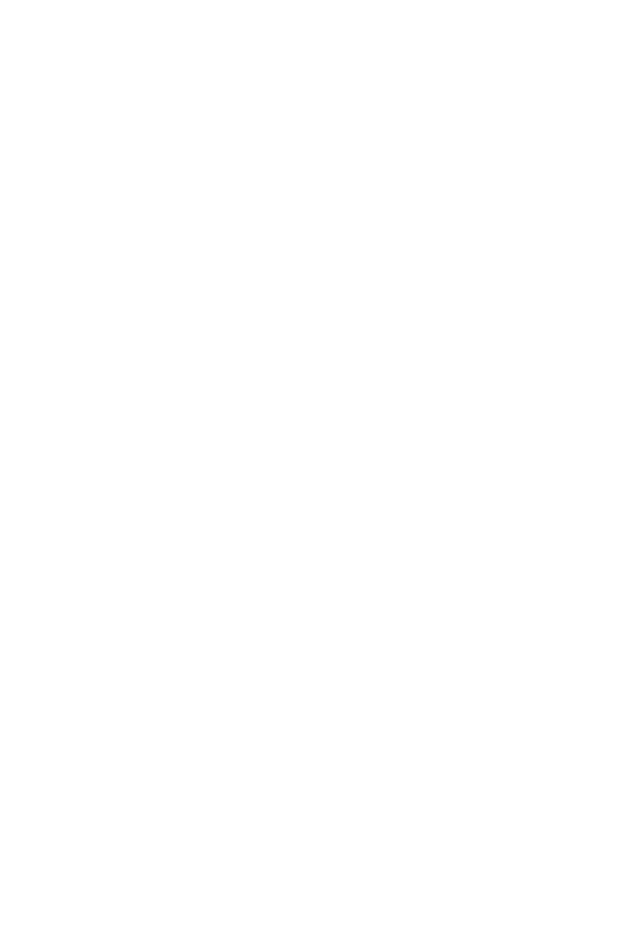
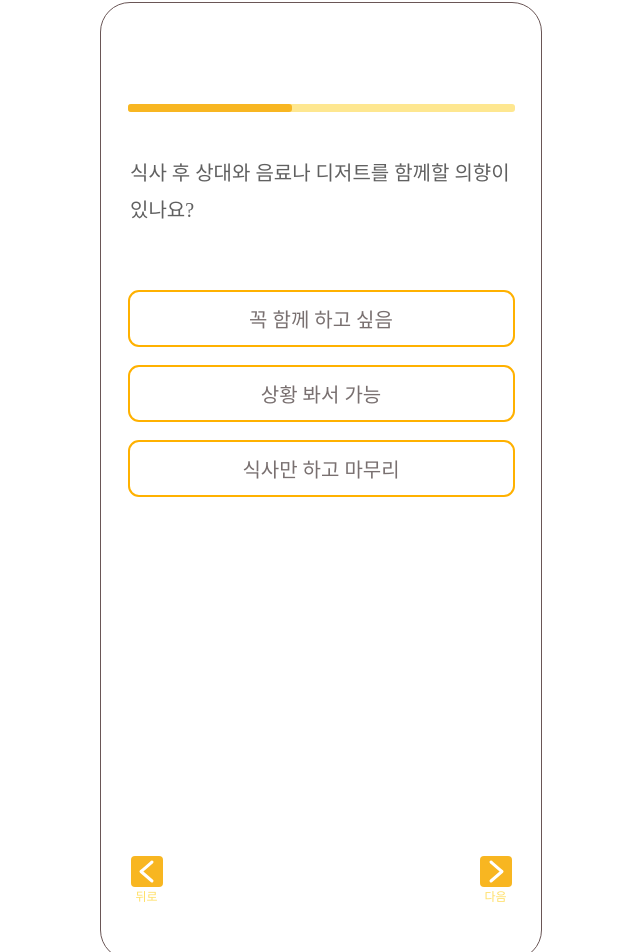
Before and after one commit to 25Eiiii/Eiii-f, a React (Create React App) app in the folder Eiiii/: page /test/step6 in a window 1280 px wide. Before the commit this address had no page. Shown: the part 78-1030 px from the top of the page, without its empty margins (319-959 px from the left). Before the commit the page ends 800 px from the top, so only its background shows below. Built offline with nearby package versions, Linux system fonts and the light colour scheme.

Commit message:
feat: 테스트 step6

```diff
--- a/Eiiii/src/App.js
+++ b/Eiiii/src/App.js
@@ -20,6 +20,7 @@
 import Test2 from "./pages/Test2";
 import Home from "./pages/Home";
 import Test4 from "./pages/Test4";
+import Test6 from "./pages/Test6";
 
 function App() {
   const [dataList, setDataList] = useState([]);
@@ -49,6 +50,7 @@
         <Route path="/test/step2" element={<Test2/>}/>
         <Route path="/home" element={<Home/>}/>
         <Route path="/test/step4" element={<Test4/>}/>
+        <Route path="/test/step6" element={<Test6/>}/>
       </Routes>
     </BrowserRouter>
   );
--- /dev/null
+++ b/Eiiii/src/pages/Test6.jsx
@@ -0,0 +1,60 @@
+import React,{useState} from "react";
+import {useNavigate} from "react-router-dom";
+import * as T from "../styles/pages/styledTest6";
+
+const Test6 = () => {
+    const nevigate = useNavigate();
+
+    const goBack = () => {
+         nevigate(`/test/step5`)
+    }
+    const goNext = () => {
+        nevigate(`/test/step7`)
+    }
+
+    const [selected,setSelected] = useState();
+    return(
+        <T.Container>
+            <T.Progress>
+                <T.Progressbar>
+                </T.Progressbar>
+            </T.Progress>
+            <T.Text1>
+                식사 후 상대와 음료나 디저트를 함께할 의향이 있나요?
+            </T.Text1>
+            <T.Option1 selected={selected===1} onClick={()=> setSelected(1)}>
+                꼭 함께 하고 싶음
+            </T.Option1>
+            <T.Option2 selected={selected===2} onClick={()=>setSelected(2)}>
+                상황 봐서 가능
+            </T.Option2>
+            <T.Option3 selected={selected===3} onClick={()=>setSelected(3)}>
+                식사만 하고 마무리
+            </T.Option3>
+            <T.Btn>
+                <T.BackBtn onClick={goBack}>
+                    <img
+                        src={`${process.env.PUBLIC_URL}/images/squareback.svg`}
+                        alt="back"
+                        width="32px"
+                    />
+                    <T.Backtext>
+                        뒤로
+                    </T.Backtext>
+                </T.BackBtn>
+                <T.NextBtn onClick={goNext}>
+                    <img
+                        src={`${process.env.PUBLIC_URL}/images/next.svg`}
+                        alt="next"
+                        width="32px"
+                    />
+                    <T.Nexttext>
+                        다음
+                    </T.Nexttext>
+                </T.NextBtn>
+            </T.Btn>
+        </T.Container>
+
+    );
+};
+export default Test6;
--- /dev/null
+++ b/Eiiii/src/styles/pages/styledTest6.jsx
@@ -0,0 +1,137 @@
+import {styled} from "styled-components";
+
+export const Container = styled.div`
+position: relative;
+margin: 0 auto;
+width: 440px;
+height: 956px;
+background: #FFFFFF;
+align-items: center;
+display: flex;
+flex-direction: column;
+border-radius: 30px;
+border: 1px solid #6A5656;
+margin-top:10vh;
+`;
+
+export const Progress = styled.div`
+width: 387px;
+height: 8px;
+flex-shrink: 0;
+border-radius: 3px;
+background: #FEE790;
+margin-top: 101px;
+`;
+
+export const Progressbar = styled.div`
+width: 164px;
+height: 8px;
+flex-shrink: 0;
+border-radius: 3px;
+background: #F8B621;
+`;
+
+export const Text1 = styled.div`
+width: 382px;
+height: 92px;
+flex-shrink: 0;
+color: #606060;
+font-family: "Spoqa Han Sans Neo";
+font-size: 20px;
+font-style: normal;
+font-weight: 500;
+line-height: 37px; /* 185% */
+margin-top: 43px;
+`;
+
+export const Option1 = styled.button`
+width: 387px;
+height: 57px;
+flex-shrink: 0;
+border-radius: 11px;
+border: 2px solid #FFB100;
+color: #797070;
+text-align: center;
+font-family: "Spoqa Han Sans Neo";
+font-size: 20px;
+font-style: normal;
+font-weight: 500;
+line-height: normal;
+margin-top: 43px;
+margin-bottom: 18px;
+background: ${({selected})=>(selected ? "#FFB100" : "#FFF")};
+`;
+
+export const Option2 = styled.button`
+width: 387px;
+height: 57px;
+flex-shrink: 0;
+border-radius: 11px;
+border: 2px solid #FFB100;
+color: #797070;
+text-align: center;
+font-family: "Spoqa Han Sans Neo";
+font-size: 20px;
+font-style: normal;
+font-weight: 500;
+line-height: normal;
+background: ${({selected})=>(selected ? "#FFB100" : "#FFF")};
+margin-bottom: 18px;
+`;
+
+export const Option3 = styled.button`
+width: 387px;
+height: 57px;
+flex-shrink: 0;
+border-radius: 11px;
+border: 2px solid #FFB100;
+color: #797070;
+text-align: center;
+font-family: "Spoqa Han Sans Neo";
+font-size: 20px;
+font-style: normal;
+font-weight: 500;
+line-height: normal;
+background: ${({selected})=>(selected ? "#FFB100" : "#FFF")};
+
+`;
+
+export const Btn = styled.div`
+display: flex;
+justify-content: space-between;
+margin-top: 359px;
+gap: 317px;
+`;
+export const BackBtn = styled.div`
+display: flex;
+flex-direction: column;
+align-items: center;
+`;
+
+export const NextBtn = styled.div`
+display: flex;
+flex-direction: column;
+align-items: center;
+`;
+
+export const Backtext = styled.div`
+color: #FFDF66;
+font-family: Inter;
+font-size: 12px;
+font-style: normal;
+font-weight: 500;
+line-height: normal;
+text-align: center;
+padding-top: 0px;
+`;
+
+export const Nexttext = styled.div`
+color: #FFDF66;
+font-family: Inter;
+font-size: 12px;
+font-style: normal;
+font-weight: 500;
+line-height: normal;
+text-align: center;
+padding-top: 0px;
+`;
```
